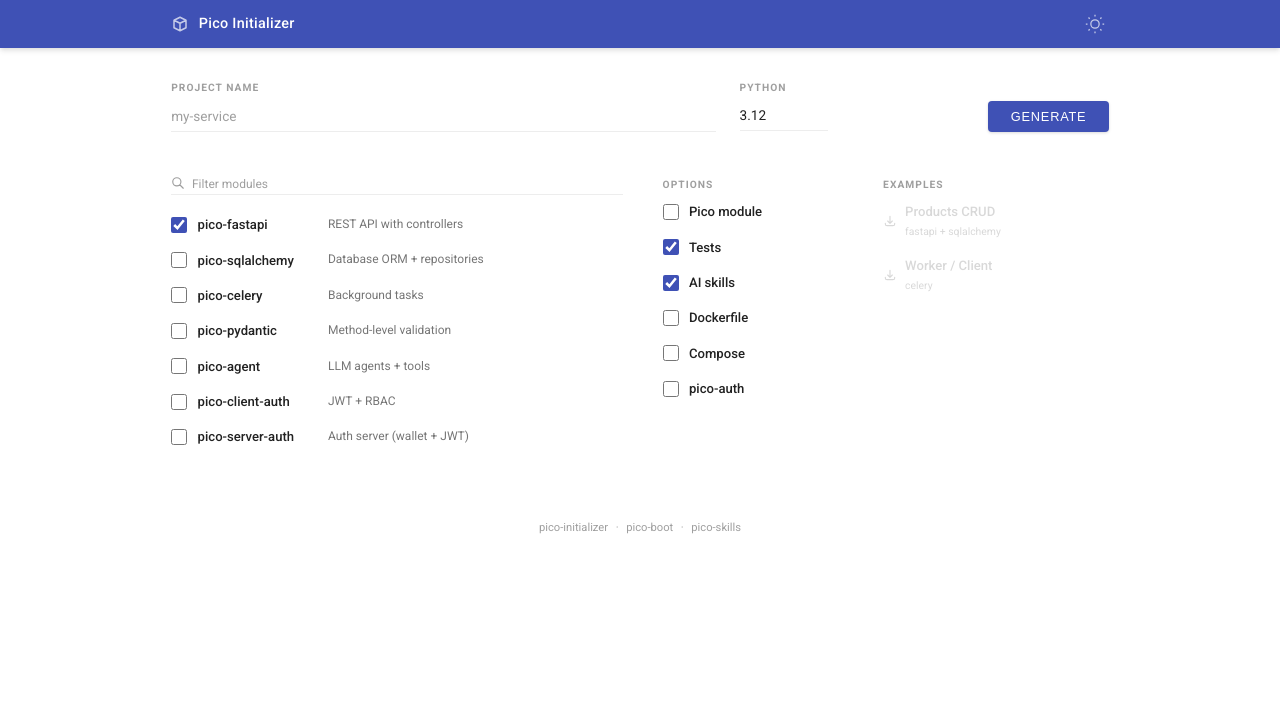
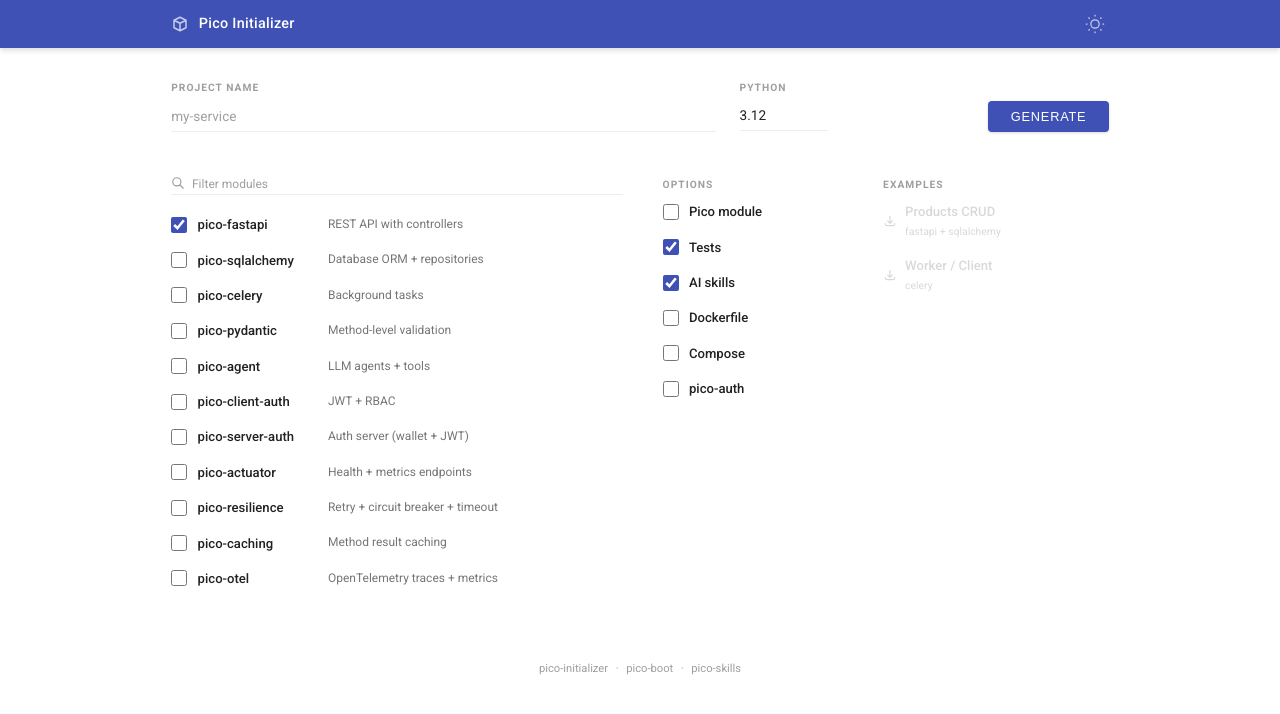
Before and after one commit to dperezcabrera/pico-initializer, a plain HTML site: page index.html in a window 1280 px wide. Drawn offline with Linux system fonts and the light colour scheme.

Commit message:
Add actuator, resilience, caching and otel modules to the web UI

```diff
--- a/index.html
+++ b/index.html
@@ -342,6 +342,26 @@
               <span class="mod-name">pico-server-auth</span>
               <span class="mod-desc">Auth server (wallet + JWT)</span>
             </label>
+            <label class="mod-row" data-search="pico-actuator health readiness liveness probes info metrics prometheus kubernetes observability">
+              <input type="checkbox" name="module" value="actuator">
+              <span class="mod-name">pico-actuator</span>
+              <span class="mod-desc">Health + metrics endpoints</span>
+            </label>
+            <label class="mod-row" data-search="pico-resilience retry circuit breaker timeout backoff fault tolerance">
+              <input type="checkbox" name="module" value="resilience">
+              <span class="mod-name">pico-resilience</span>
+              <span class="mod-desc">Retry + circuit breaker + timeout</span>
+            </label>
+            <label class="mod-row" data-search="pico-caching cache cacheable memoize ttl backend">
+              <input type="checkbox" name="module" value="cache">
+              <span class="mod-name">pico-caching</span>
+              <span class="mod-desc">Method result caching</span>
+            </label>
+            <label class="mod-row" data-search="pico-otel opentelemetry traces metrics otlp observability instrumentation">
+              <input type="checkbox" name="module" value="otel">
+              <span class="mod-name">pico-otel</span>
+              <span class="mod-desc">OpenTelemetry traces + metrics</span>
+            </label>
           </div>
           <p id="no-results" style="display:none; padding:.8rem 0; font-size:.75rem; color:var(--md-on-bg-light);">No matches.</p>
         </div>
```
